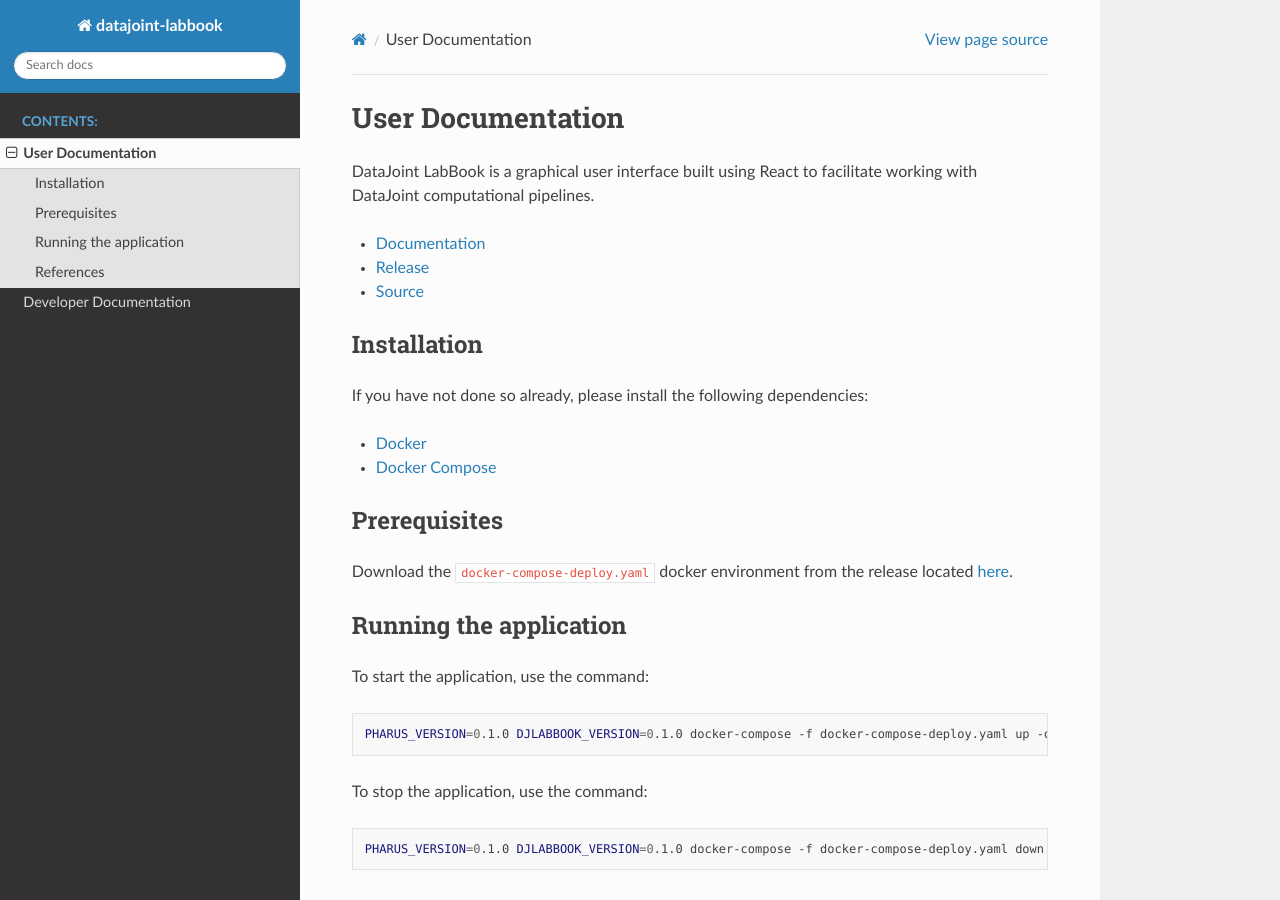
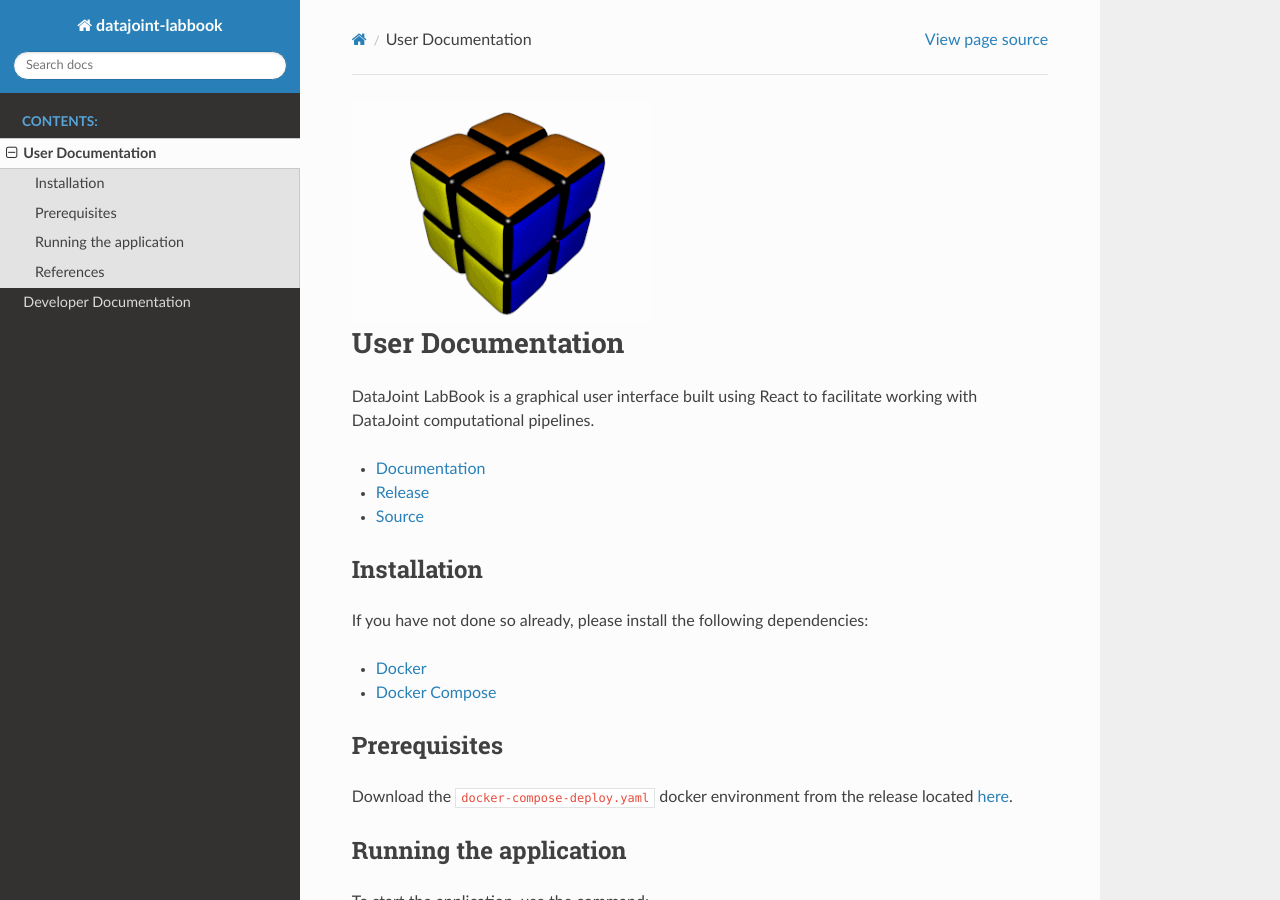
Before and after one commit to datajoint/datajoint-labbook, a Sphinx documentation site: the page built from docs/sphinx/user.rst, in a window 1280 px wide and 900 px high. Built offline with Sphinx 7.4.7 and the Read the Docs theme 2.0.0, drawn with Linux system fonts in a browser that asks for light colours.

Commit message:
Add setup for demo GIF.

```diff
--- a/README.md
+++ b/README.md
@@ -1,3 +1,5 @@
+![Demo GIF Failed](docs/sphinx/_static/gifs/demo.gif)
+
 # User Documentation
 
 DataJoint LabBook is a graphical user interface built using React to facilitate working with DataJoint computational pipelines.
--- a/docs/sphinx/user.rst
+++ b/docs/sphinx/user.rst
@@ -1,2 +1,4 @@
+.. image:: _static/gifs/demo.gif
 
 .. mdinclude:: ../../README.md
+    :start-line: 2
```
Also changed, not shown: docs/sphinx/_static/gifs/demo.gif (added).
